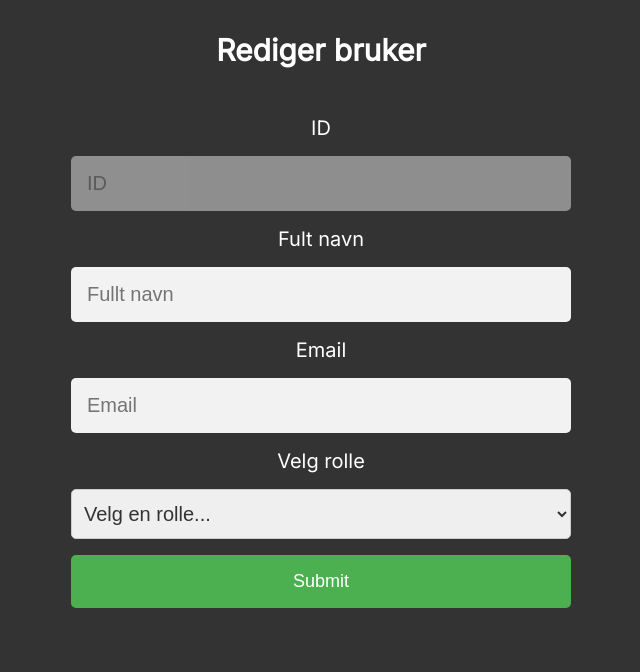
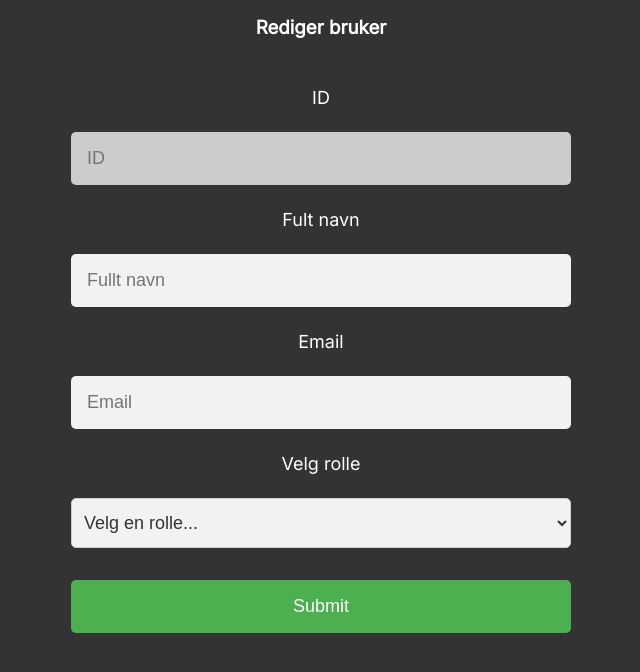
Before and after one commit to mchtsz/BuekorpsExpress, a website: page public/admin/edit/user/index.html in a window 1280 px wide. Shown: the whole page, without its empty margins (319-959 px from the left). Drawn offline with Linux system fonts and the light colour scheme; no server answers.

Commit message:
Refactor code and update file paths

```diff
--- a/public/admin/edit/user/index.html
+++ b/public/admin/edit/user/index.html
@@ -5,42 +5,14 @@
     <meta charset="UTF-8">
     <meta name="viewport" content="width=device-width, initial-scale=1.0">
     <link rel="stylesheet" href="../../../style.css">
-    <link rel="icon" type="image/png" href="../../../images/user.svg">
-    <title>Document</title>
+    <link rel="icon" type="image/png" href="../../../images/user-info.svg">
+    <title>Rediger brukerinfo</title>
 </head>
 
-<style>
-    form {
-        display: flex;
-        gap: 1rem;
-        font-size: 20px;
-    }
-
-    form input {
-        font-size: 20px;
-    }
-
-    form select {
-        font-size: 20px;
-    }
-
-    form input[name="id"] {
-        opacity: 0.6;
-    }
-
-    label {
-        text-align: start;
-    }
-
-    h3 {
-        font-size: 30px;
-        margin-top: 2rem;
-    }
-</style>
-
 <body>
+    <section>
         <h3>Rediger bruker</h3>
-    <form action="/post/redigerBruker" method="POST">
+        <form action="/post/redigerBruker" method="POST" id="editingForm">
             <label>ID</label>
             <input type="number" name="id" id="id" placeholder="ID" readonly />
             <label>Fult navn</label>
@@ -57,6 +29,7 @@
             </select>
             <input type="submit"></input>
         </form>
+    </section>
 </body>
 
 </html>
--- a/public/style.css
+++ b/public/style.css
@@ -19,7 +19,11 @@ form {
   flex-direction: column;
   align-items: center;
   padding: 2rem;
-  gap: 2rem;
+  gap: 1.5rem;
+}
+
+label {
+  font-size: 18px;
 }
 
 /* Custom styling for input */
@@ -28,9 +32,27 @@ input {
   width: 500px;
   border: none;
   border-radius: 5px;
-  font-size: 16px;
+  font-size: 18px;
   background-color: #f2f2f2;
 }
+
+option {
+  padding: 0.5rem 1rem;
+}
+
+select,
+option {
+  width: 500px;
+  background-color: #f2f2f2;
+  height: 50px;
+  font-size: 18px;
+  padding: 0.5rem;
+  border: 1px solid #ccc;
+  border-radius: 5px;
+  outline: none;
+  color: #333;
+}
+
 input:read-only {
   background-color: #ccc;
 }
@@ -40,6 +62,7 @@ input[type="submit"] {
   font-weight: 500;
   font-size: 18px;
   color: white;
+  margin-top: .5rem;
   cursor: pointer;
 }
 
@@ -188,19 +211,3 @@ td {
   background-color: transparent;
   border: 1px solid #fff;
 }
-
-select,
-option {
-  width: 500px;
-  height: 50px;
-  font-size: 16px;
-  padding: 0.5rem;
-  border: 1px solid #ccc;
-  border-radius: 5px;
-  outline: none;
-  color: #333;
-}
-
-option {
-  padding: 0.5rem 1rem;
-}
```
Also changed, not shown: app.ts (+0 -8 lines), public/admin/create/index.html (+1 -1 lines), public/admin/edit/index.html (+1 -1 lines), public/index.html (+1 -1 lines), public/leder/index.html (+13 -2 lines), public/leder/info/index.html (added, +12 -0 lines), public/leder/kompani/index.html (added, +13 -0 lines), public/medlem/index.html (+5 -0 lines), public/medlem/kontaktinfo/index.html (+2 -1 lines), public/medlem/peletong/index.html (added, +13 -0 lines), 1 other file. Lines whose indentation alone changed are shown as unchanged.
